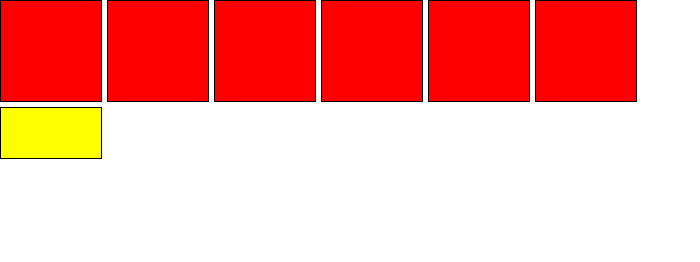
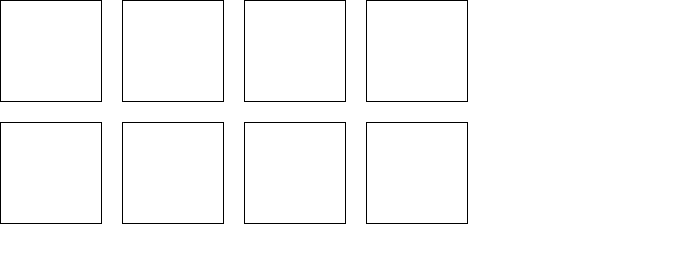
Before and after one commit to Dynasty78/curso-html, a plain HTML site: page floating.html in a window 1280 px wide. Shown: the whole page, without its empty margins (0-700 px from the left). Drawn offline with Linux system fonts and the light colour scheme.

Commit message:
Float y clear 2

```diff
--- a/floating.html
+++ b/floating.html
@@ -11,14 +11,15 @@
 </head>
 <body>
 
-    <div class="box1"></div>
-    <div class="box1"></div>
-    <div class="box1"></div>
-    <div class="box1"></div>
-    <div class="box1"></div>
-    <div class="box1"></div>
-    <div class="byellow"></div>
-
+    <div class="controller"></div>
+    <div class="controller"></div>
+    <div class="controller"></div>
+    <div class="controller"></div>
+    <div class="clear"></div>
+    <div class="controller"></div>
+    <div class="controller"></div>
+    <div class="controller"></div>
+    <div class="controller"></div>
 
 </body>
 </html>
--- a/styles/float.css
+++ b/styles/float.css
@@ -55,3 +55,16 @@ div.byellow{
     clear: both;
     border: 1px solid black;
 }
+
+.controller{
+    width: 100px;
+    height: 100px;
+    border: 1px solid black;
+    float: left;
+    margin-right: 20px;
+    margin-bottom: 20px;
+}
+
+.clear{
+    clear: both;
+}
```
